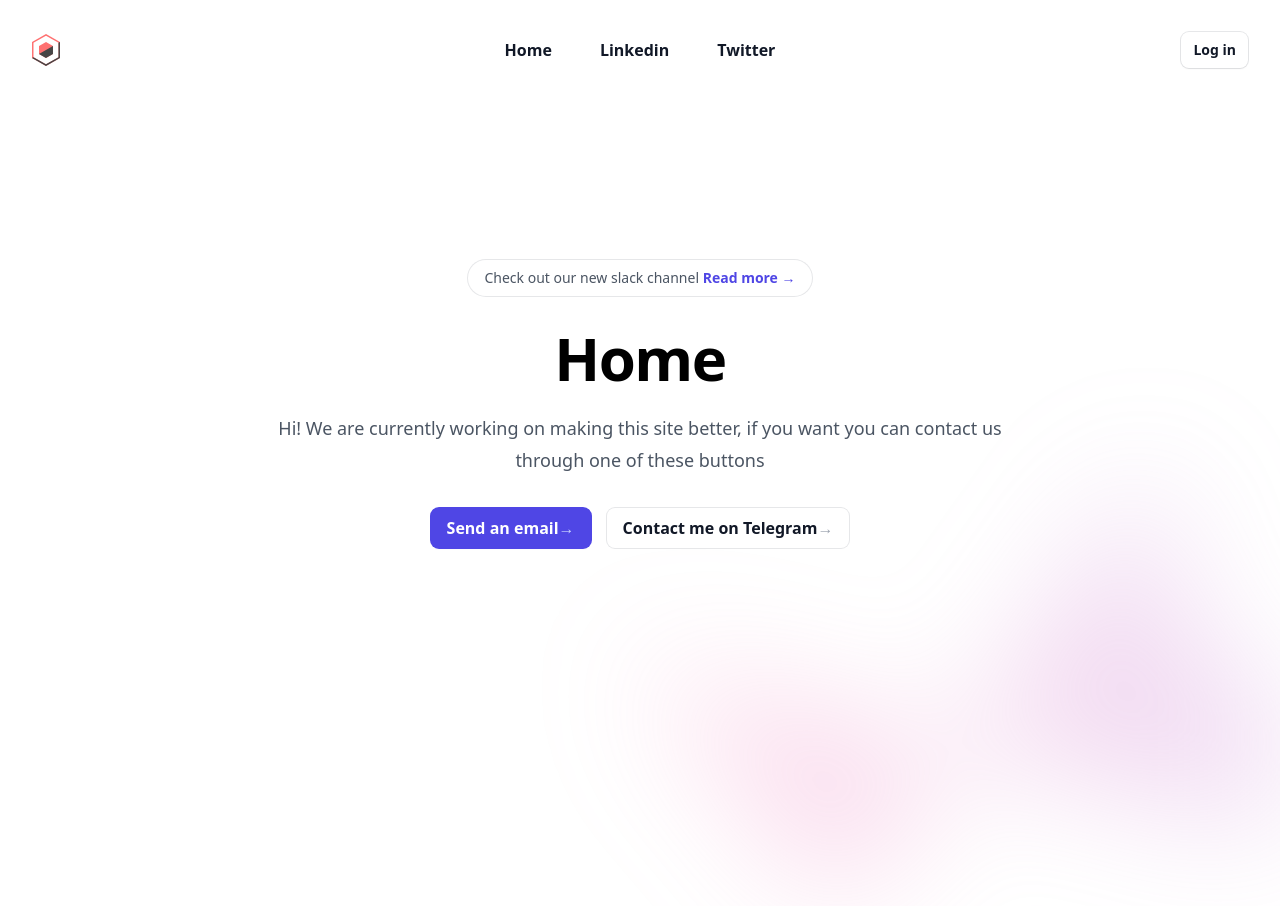
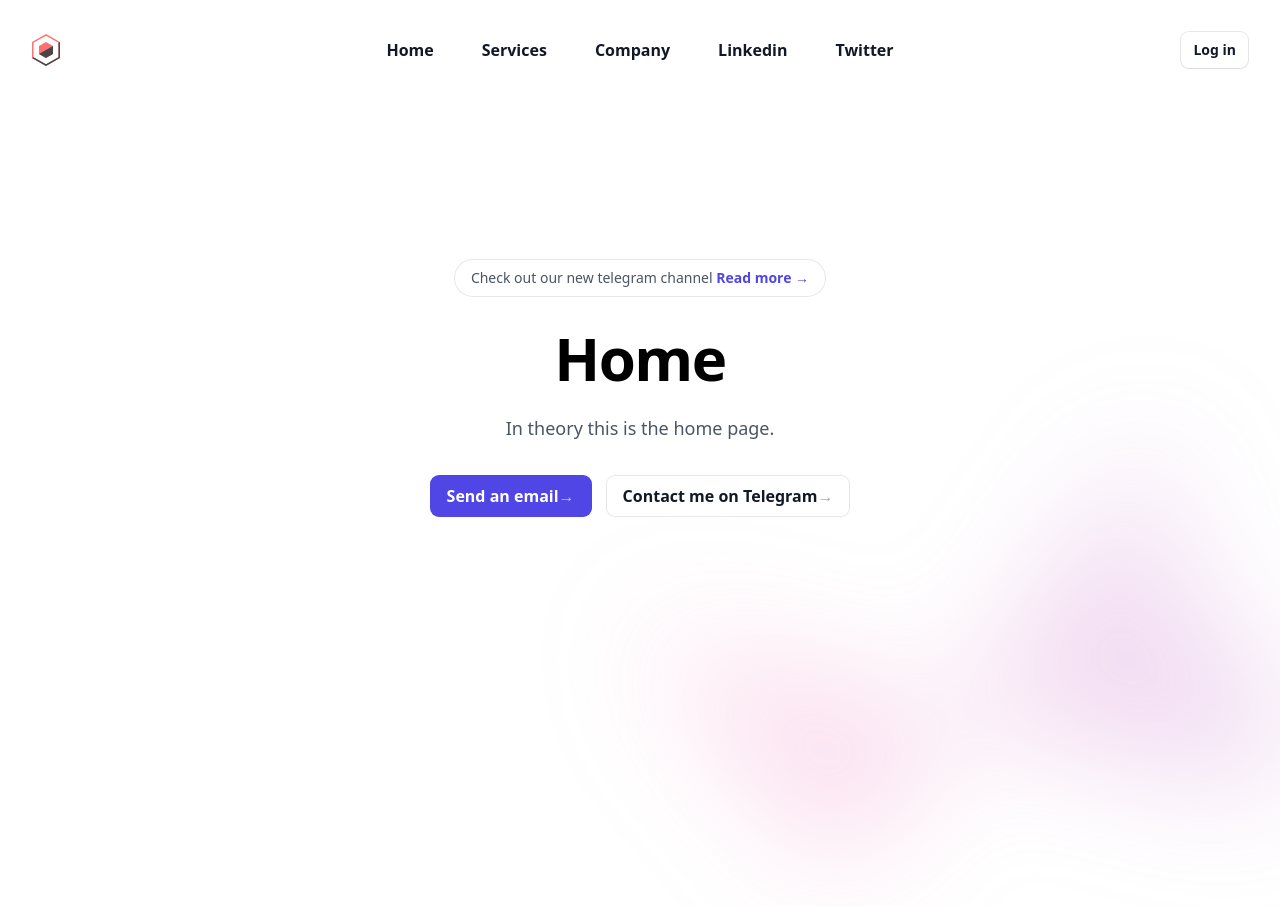
Before and after one commit to HyperBit-IT/Website, a Next.js app: page / in a window 1280 px wide. After the commit the page ends 874 px from the top, so only its background shows below. Built offline with nearby package versions, Linux system fonts and the light colour scheme.

Commit message:
Updated index

```diff
--- a/pages/index.tsx
+++ b/pages/index.tsx
@@ -1,14 +1,13 @@
 import Head from 'next/head'
-import styles from '../styles/Home.module.css'
 import React, {useState} from "react";
-import {Dialog} from '@headlessui/react'
-import {Bars3Icon, XMarkIcon} from '@heroicons/react/24/outline'
+import {Bars3Icon} from '@heroicons/react/24/outline'
 import Link from "next/link";
-import Script from "next/script";
 
 const navigation = [
     {name: 'Home', href: '/'},
-    {name: 'Linkedin', href: ''},
+    {name: 'Services', href: '/services'},
+    {name: 'Company', href: '/company'},
+    {name: 'Linkedin', href: '#'},
     {name: 'Twitter', href: '#'},
 ]
 
@@ -19,7 +18,7 @@ export default function Home() {
         <>
             <Head>
                 <title>HyperBit S.R.L.S.</title>
-                <link rel="shortcut icon" href="/favicon.svg"/>
+                <link rel="shortcut icon" href="/hyperbit-logo-icon-dark.svg"/>
             </Head>
             <div className="isolate bg-white">
                 <div
@@ -96,7 +95,7 @@ export default function Home() {
                                 <div
                                     className="relative overflow-hidden rounded-full py-1.5 px-4 text-sm leading-6 ring-1 ring-gray-900/10 hover:ring-gray-900/20">
                   <span className="text-gray-600">
-                    Check out our new slack channel {' '}
+                    Check out our new telegram channel {' '}
                       <a href="#" className="font-semibold text-indigo-600">
                       <span className="absolute inset-0" aria-hidden="true"/>
                       Read more <span aria-hidden="true">&rarr;</span>
@@ -109,7 +108,7 @@ export default function Home() {
                                     Home
                                 </h1>
                                 <p className="mt-6 text-lg leading-8 text-gray-600 sm:text-center">
-                                    Hi! We are currently working on making this site better, if you want you can contact us through one of these buttons
+                                    In theory this is the home page.
                                 </p>
                                 <div className="mt-8 flex gap-x-4 sm:justify-center">
                                     <a
@@ -132,7 +131,8 @@ export default function Home() {
                                     </a>
                                 </div>
                             </div>
-                            <div className="absolute inset-x-0 top-[calc(100%-13rem)] -z-10 transform-gpu overflow-hidden blur-3xl sm:top-[calc(100%-30rem)]">
+                            <div
+                                className="absolute inset-x-0 top-[calc(100%-13rem)] -z-10 transform-gpu overflow-hidden blur-3xl sm:top-[calc(100%-30rem)]">
                                 <svg
                                     className="relative left-[calc(50%+3rem)] h-[21.1875rem] max-w-none -translate-x-1/2 sm:left-[calc(50%+36rem)] sm:h-[42.375rem]"
                                     viewBox="0 0 1155 678"
@@ -153,8 +153,8 @@ export default function Home() {
                                             y2="474.645"
                                             gradientUnits="userSpaceOnUse"
                                         >
-                                            <stop stopColor="#9089FC" />
-                                            <stop offset={1} stopColor="#FF80B5" />
+                                            <stop stopColor="#9089FC"/>
+                                            <stop offset={1} stopColor="#FF80B5"/>
                                         </linearGradient>
                                     </defs>
                                 </svg>
@@ -163,35 +163,6 @@ export default function Home() {
                     </div>
                 </div>
             </main>
-            <div className="isolate bg-white">
-                <div
-                    className="absolute inset-x-0 top-[-10rem] -z-10 transform-gpu overflow-hidden blur-3xl sm:top-[-20rem]">
-                    <svg
-                        className="relative left-[calc(50%-11rem)] -z-10 h-[21.1875rem] max-w-none -translate-x-1/2 rotate-[30deg] sm:left-[calc(50%-30rem)] sm:h-[42.375rem]"
-                        viewBox="0 0 1155 678"
-                        fill="none"
-                        xmlns="http://www.w3.org/2000/svg"
-                    >
-                        <path
-                            fill="url(#45de2b6b-92d5-4d68-a6a0-9b9b2abad533)"
-                            fillOpacity=".3"
-                            d="M317.219 518.975L203.852 678 0 438.341l317.219 80.634 204.172-286.402c1.307 132.337 45.083 346.658 209.733 145.248C936.936 126.058 882.053-94.234 1031.02 41.331c119.18 108.451 130.68 295.337 121.53 375.223L855 299l21.173 362.054-558.954-142.079z"
-                        />
-                        <defs>
-                            <linearGradient
-                                id="Gradient1"
-                                x1="1155.49"
-                                x2="-78.208"
-                                y1=".177"
-                                y2="474.645"
-                                gradientUnits="userSpaceOnUse">
-                                <stop stopColor="#9089FC"/>
-                                <stop offset="1" stopColor="#F9A8D4"/>
-                            </linearGradient>
-                        </defs>
-                    </svg>
-                </div>
-            </div>
         </>
     )
 }
```
Lines whose indentation alone changed are shown as unchanged.
